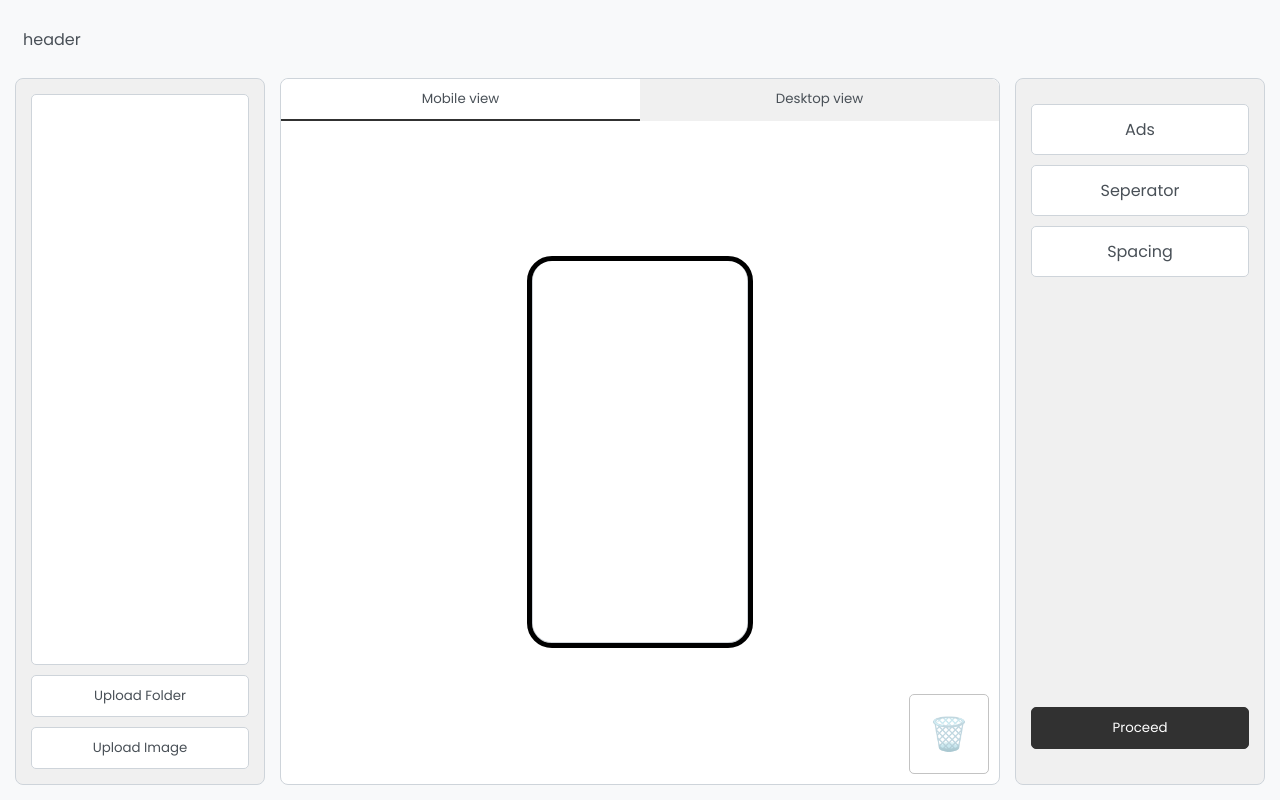
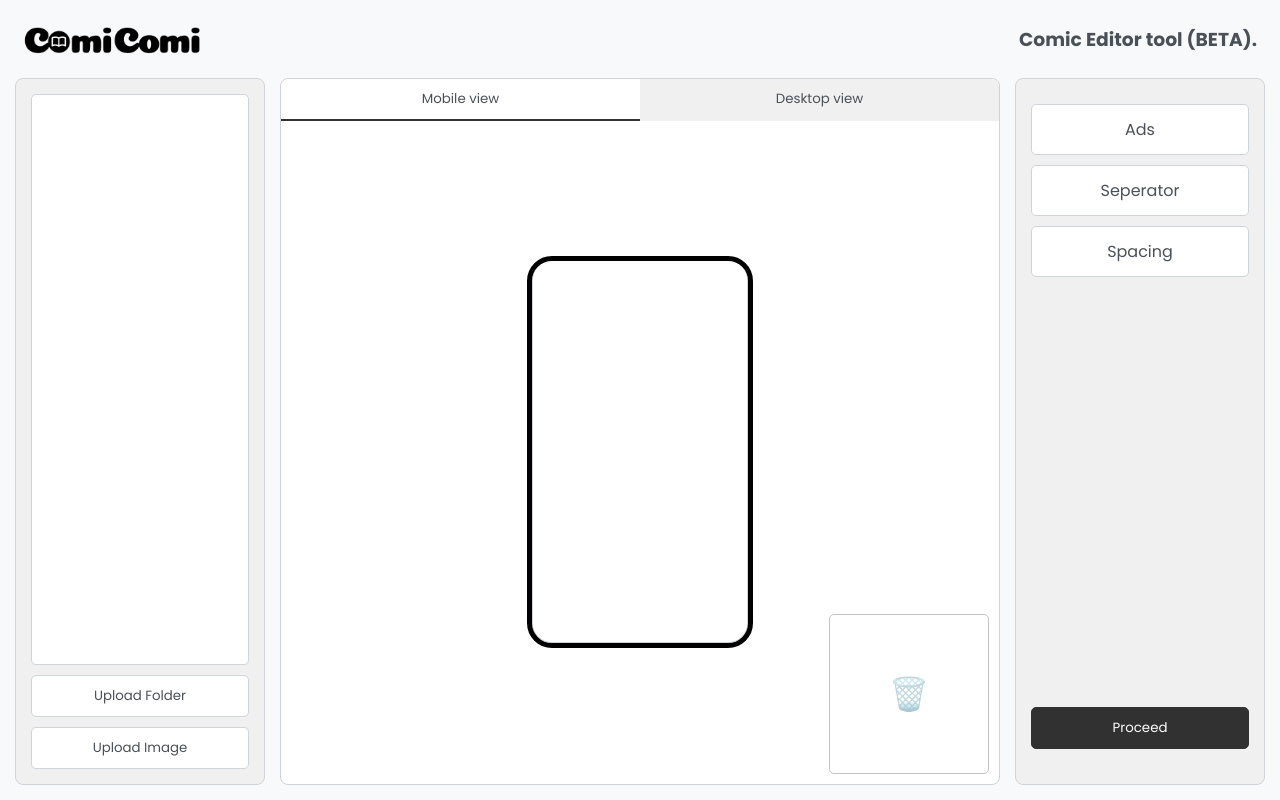
Before and after one commit to zezyny/web87-comicomi-fe, a React (Vite) app: page /editor/comic in a window 1280 px wide. Built offline with nearby package versions, Linux system fonts and the light colour scheme; a web font is replaced by a local one.

Commit message:
Added ComicEditor quick fix, release novel editor soon.

```diff
--- a/src/components/commons/header.jsx
+++ b/src/components/commons/header.jsx
@@ -1,9 +1,13 @@
 import React from 'react'
 import "./header.css"
-
-function Header() {
+import logo2 from '../../assets/logo2.png'
+import logo1 from '../../assets/logo1.png'
+function Header({pageTitle=null}) {
   return (
-    <div className='header'>header</div>
+    <div className='header'>
+      <img src={logo1} alt="" />
+      <h3>{pageTitle != null ? pageTitle : "No #1 Comic Distribution platform."}</h3>
+    </div>
   )
 }
 
--- a/src/pages/ComicEditor/ComicEditor.css
+++ b/src/pages/ComicEditor/ComicEditor.css
@@ -389,8 +389,8 @@
     opacity: 0.5;
     transition: opacity 0.2s, color 0.2s;
     z-index: 1000;
-    width: 5rem;
-    height: 5rem;
+    width: 10rem;
+    height: 10rem;
     display: flex;
     align-items: center;
     justify-content: center;
--- a/src/pages/ComicEditor/ComicEditor.jsx
+++ b/src/pages/ComicEditor/ComicEditor.jsx
@@ -182,6 +182,9 @@ function ComicEditor() {
   const [autoAddImages, setAutoAddImages] = useState([]);
   const [isTrashHovering, setIsTrashHovering] = useState(false);
   const [activeView, setActiveView] = useState("mobile_view");
+  // const [scrollDown, setScrollDown]
+  const viewportRef = useRef(null);
+
 
   const handleImageUpload = (event) => {
     const files = Array.from(event.target.files);
@@ -294,9 +297,17 @@ function ComicEditor() {
       else {
         newContentItems = updatedItems;
       }
+      if (contentItems.length > 0 && viewportRef.current) {
+        // Scroll to the bottom after a new item is added
+        const lastContentItem = viewportRef.current.lastElementChild;
+        if (lastContentItem) {
+          lastContentItem.scrollIntoView({ behavior: 'smooth', block: 'end' });
+        }
+      }
       console.log("contentItems after handleDrop:", newContentItems);
       return newContentItems;
     });
+
   }, []);
 
 
@@ -334,27 +345,29 @@ function ComicEditor() {
 
 
   const ViewportDropZone = ({ children }) => {
-    const viewportRef = useRef(null);
 
-    const handleScroll = useCallback((direction) => {
-      if (!viewportRef.current) return;
+    // const handleScroll = useCallback((direction) => {
+    //   if (!viewportRef.current) return;
 
-      const scrollSpeed = 10;
-      const scrollAmount = direction === 'down' ? scrollSpeed : -scrollSpeed;
+    //   const scrollSpeed = 10;
+    //   const scrollAmount = direction === 'down' ? scrollSpeed : -scrollSpeed;
 
-      viewportRef.current.scrollTop += scrollAmount;
-    }, [viewportRef]);
+    //   viewportRef.current.scrollTop += scrollAmount;
+    // }, [viewportRef]);
+    // const handleScroll = () =>{
+
+    // }
 
 
     const [collectedProps, trashDrop] = useDrop(() => ({
       accept: [ItemTypes.IMAGE, ItemTypes.COMPONENT, ItemTypes.CONTENT_ITEM, ItemTypes.COMPONENT_ADS, ItemTypes.COMPONENT_SEP, ItemTypes.COMPONENT_SPACING],
       drop: (item, monitor) => {
         console.log(`ViewportDropZone: Drop on Trash - Item Type: ${item.type}, Index: ${item.index}`);
-        if (item.type === ItemTypes.CONTENT_ITEM) {
-          removeContentItem(item.index);
-          return { type: 'trash' };
-        }
+        // if (item.type === ItemTypes.CONTENT_ITEM) {
+        removeContentItem(item.index);
         return { type: 'trash' };
+        // }
+        // return { type: 'trash' };
       },
       collect: (monitor) => ({
         isOver: monitor.isOver(),
@@ -393,10 +406,10 @@ function ComicEditor() {
     useEffect(() => {
       if (contentItems.length > 0 && viewportRef.current) {
         // Scroll to the bottom after a new item is added
-        const lastContentItem = viewportRef.current.lastElementChild;
-        if (lastContentItem) {
-          lastContentItem.scrollIntoView({ behavior: 'smooth', block: 'end' });
-        }
+        // const lastContentItem = viewportRef.current.lastElementChild;
+        // if (lastContentItem) {
+        //   lastContentItem.scrollIntoView({ behavior: 'smooth', block: 'end' });
+        // }
       }
     }, [contentItems]);
 
@@ -437,7 +450,7 @@ function ComicEditor() {
   return (
     <DndProvider backend={HTML5Backend}>
       <div className="pageContainer">
-        <Header />
+        <Header pageTitle="Comic Editor tool (BETA)."/>
         <div className='ComicEditorContainer'>
           <div className="ComponentBar HoverContainer">
             <div className="file-upload-section">
```
